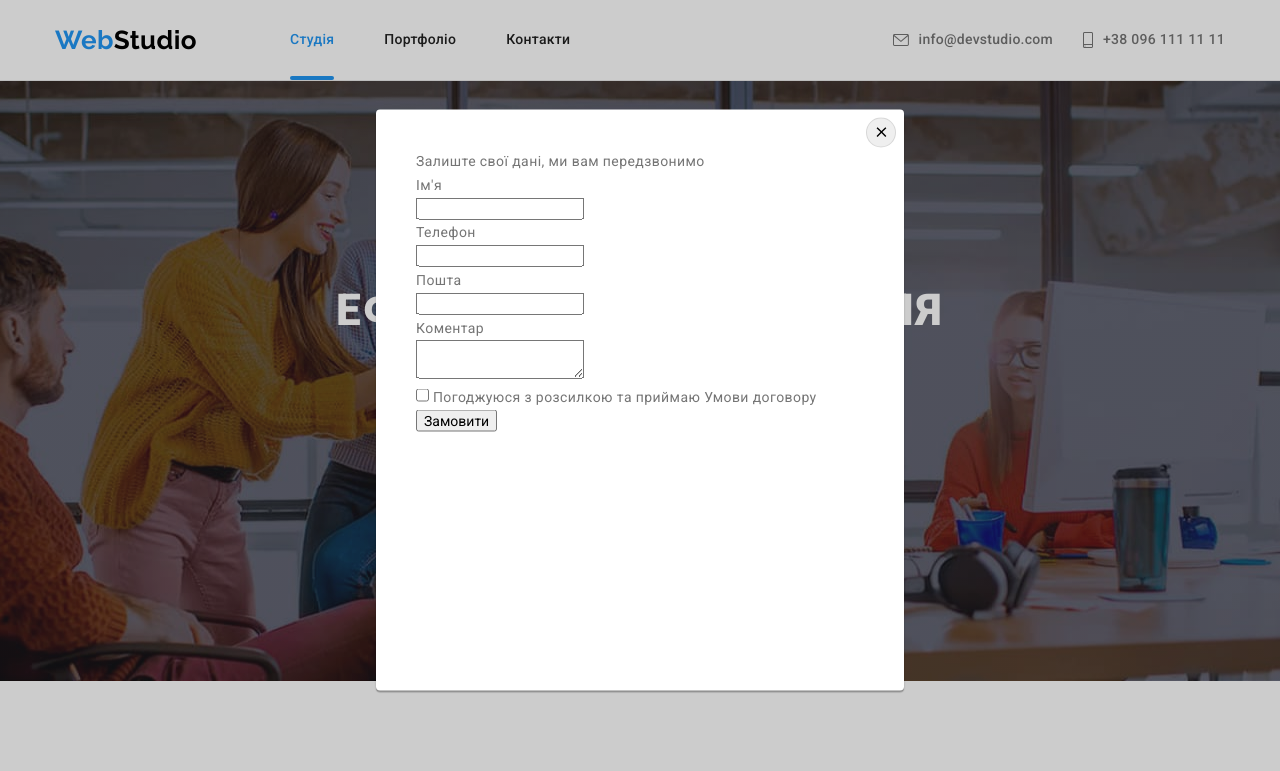
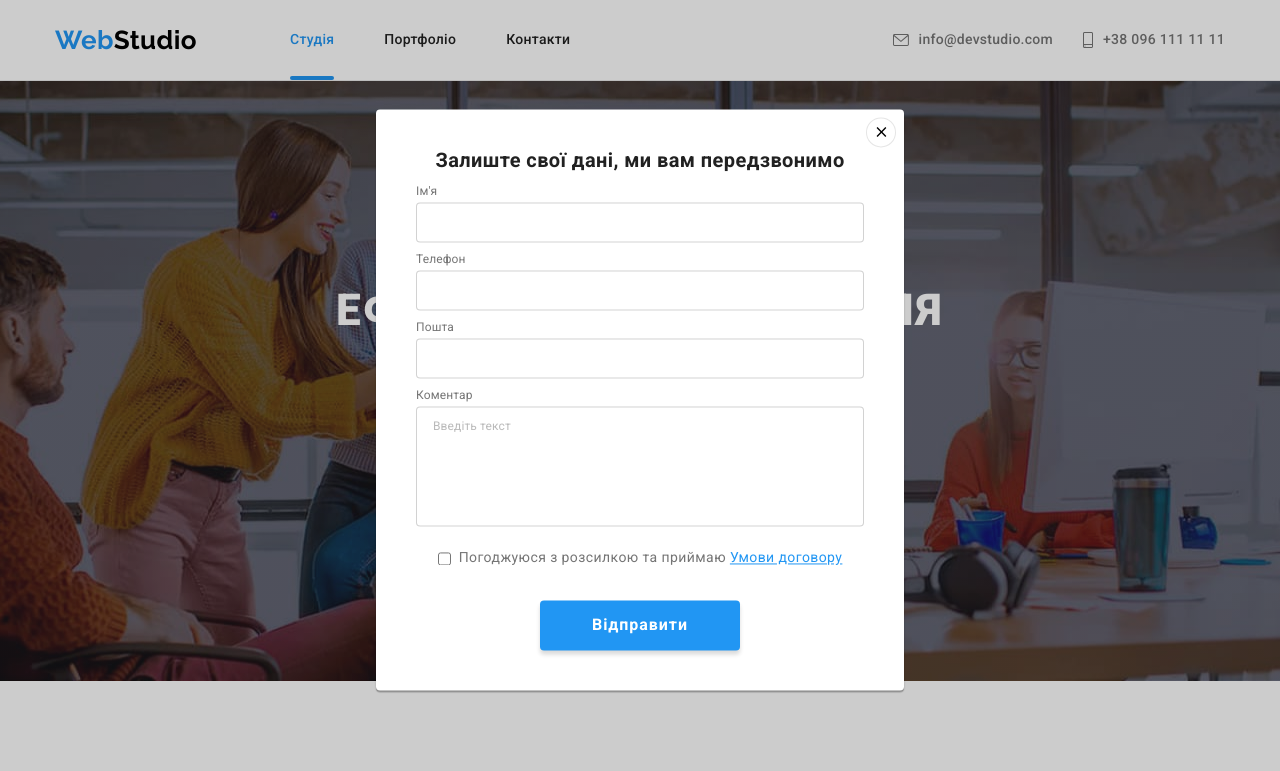
Before and after one commit to HalynaSilina/goit-markup-hw-06, a plain HTML site: page index.html in a window 1280 px wide. Both pictures are taken after a click on the button "Замовити послугу". Shown: the top 771 px of the page. Drawn offline with nearby package versions, Linux system fonts and the light colour scheme.

Commit message:
order form styles

```diff
--- a/css/styles.css
+++ b/css/styles.css
@@ -18,6 +18,8 @@
   --clients-box-border: #afb1b8;
   --button-shadow-color: rgba(0, 0, 0, 0.15);
   --follow-link-bg: rgba(255, 255, 255, 0.1);
+  --form-title-color: rgba(33, 33, 33, 1);
+  --placeholder-text-color: rgba(117, 117, 117, 0.5);
   --teamcard-box-shadow: 0px 1px 3px rgba(0, 0, 0, 0.12), 0px 1px 1px rgba(0, 0, 0, 0.14),
     0px 2px 1px rgba(0, 0, 0, 0.2);
   --filter-button-shadow: 0px 3px 1px rgba(0, 0, 0, 0.1), 0px 1px 2px rgba(0, 0, 0, 0.08),
@@ -26,6 +28,8 @@
     1px 4px 6px rgba(0, 0, 0, 0.16);
   --primary-gap-size: 30px;
   --modal-button-border: rgba(0, 0, 0, 0.1);
+  --form-input-border: rgba(33, 33, 33, 0.2);
+  --form-button-shadow: rgba(0, 0, 0, 0.15);
   --modal-window-shadow: 0px 1px 3px rgba(0, 0, 0, 0.12), 0px 1px 1px rgba(0, 0, 0, 0.14),
     0px 2px 1px rgba(0, 0, 0, 0.2);
   --backdrop-bg-color: rgba(0, 0, 0, 0.2);
@@ -34,7 +38,8 @@
 html {
   box-sizing: border-box;
 }
-*::before, ::after {
+*::before,
+::after {
   box-sizing: inherit;
 }
 body {
@@ -525,7 +530,6 @@ svg {
 
   min-width: 528px;
   min-height: 581px;
-  padding: 40px;
 
   background-color: var(--primary-white-color);
   box-shadow: var(--modal-window-shadow);
@@ -541,16 +545,117 @@ svg {
   height: 30px;
 
   color: var(--primary-black-color);
+  background-color: var(--primary-white-color);
   border: 1px solid var(--modal-button-border);
   text-align: center;
   border-radius: 50%;
   cursor: pointer;
+  transition: color 250ms var(--timing-function);
+}
+.close-button:hover,
+.close-button:focus {
+  color: var(--primary-accent-color);
 }
 .modal-close {
   width: 18px;
   height: 18px;
 
   fill: currentColor;
+}
+.order-form {
+  width: 100%;
+  padding: 40px;
+
+  text-align: center;
+}
+.form-title {
+  display: inline-block;
+  margin-bottom: 12px;
+
+  font-weight: 700;
+  font-size: 20px;
+  line-height: 1.15;
+  color: var(--form-title-color);
+}
+.form-field {
+  margin-bottom: 10px;
+  display: flex;
+  flex-direction: column;
+  text-align: left;
+}
+.form-field label {
+  margin-bottom: 4px;
+  font-size: 12px;
+  line-height: 1.17;
+  letter-spacing: 0.01em;
+}
+.form-field input {
+  padding: 11px 12px;
+
+  border: 1px solid var(--form-input-border);
+  border-radius: 4px;
+  transition: color 250ms var(--timing-function), border-color 250ms var(--timing-function);
+}
+.form-field input:hover,
+.form-field input:focus,
+.form-field input:active {
+color: var(--primary-accent-color);
+border-color: var(--primary-accent-color);
+}
+.form-field textarea {
+  height: 120px;
+  padding: 12px 16px;
+
+  border: 1px solid var(--form-input-border);
+  border-radius: 4px;
+  resize: none;
+transition: border-color 250ms var(--timing-function);
+}
+.form-field textarea:hover,
+.form-field textarea:focus,
+.form-field textarea:active {
+border-color: var(--primary-accent-color);
+}
+.form-field textarea::placeholder {
+  font-size: 12px;
+  line-height: 1.17;
+  letter-spacing: 0.01em;
+  color: var(--placeholder-text-color);
+}
+.form-button {
+  min-width: 200px;
+  padding: 10px 52px;
+
+  font-weight: 700;
+  font-size: 16px;
+  line-height: 1.87;
+  align-items: center;
+  letter-spacing: 0.06em;
+  color: var(--primary-white-color);
+  background-color: var(--primary-accent-color);
+  box-shadow: 0px 4px 4px var(--form-button-shadow);
+  border-radius: 4px;
+  border: none;
+  cursor: pointer;
+  transition: background-color 250ms var(--timing-function);
+}
+.form-button:hover,
+.form-button:focus,
+.form-button:active {
+background-color: var(--button-order-active);
+}
+.mailing {
+  display: flex;
+  margin-top: 20px;
+  margin-bottom: 30px;
+  align-items: center;
+  justify-content: center;
+}
+.mailing input {
+margin-right: 8px;
+}
+.form-policy {
+color: var(--primary-accent-color);
 }
 /* portfolio */
 .portfolio-button {
@@ -571,7 +676,8 @@ svg {
   border-radius: 4px;
   border: none;
 
-  transition: color 250ms var(--timing-function), background-color 250ms var(--timing-function), box-shadow 250ms var(--timing-function);
+  transition: color 250ms var(--timing-function), background-color 250ms var(--timing-function),
+    box-shadow 250ms var(--timing-function);
 }
 .portfolio-button:hover,
 .portfolio-button:focus,
@@ -630,7 +736,7 @@ svg {
 .project-link:focus .project-description {
   transform: translateY(0%);
   opacity: 1;
-  }
+}
 .project-content {
   padding: 20px 24px;
 
--- a/index.html
+++ b/index.html
@@ -419,24 +419,29 @@
 				<svg class="modal-close">
 					<use href="./images/icons.svg#icon-modal-close"></use>
 				</svg></button>
-			<form>
-				<label>Залиште свої дані, ми вам передзвонимо</label>
-				<br>
-				<label for="name">Ім'я</label><br>
-				<input type="text" name="name" id="name">
-				<br>
-				<label for="tel">Телефон</label><br>
-				<input type="tel" name="tel" id="tel">
-				<br>
-				<label for="mail">Пошта</label><br>
-				<input type="mail" name="mail" id="mail">
-				<br>
-				<label for="comment">Коментар</label><br>
-				<textarea name="comment" id="comment"></textarea>
-				<br>
+			<form autocomplete="on" class="order-form">
+				<b class="form-title">Залиште свої дані, ми вам передзвонимо</b>
+				<div role="group" class="form-field">
+					<label for="name">Ім'я</label>
+					<input type="text" name="name" id="name">
+				</div>
+				<div role="group" class="form-field">
+					<label for="tel">Телефон</label>
+					<input type="tel" name="tel" id="tel">
+				</div>
+				<div role="group" class="form-field">
+					<label for="mail">Пошта</label>
+					<input type="mail" name="mail" id="mail">
+				</div>
+				<div role="group" class="form-field">
+					<label for="comment">Коментар</label>
+					<textarea name="comment" id="comment" autocomplete="off" placeholder="Введіть текст"></textarea>
+				</div>
+				<div role="group" class="mailing">
 				<input type="checkbox" name="policy" id="policy">
-				<label for="policy">Погоджуюся з розсилкою та приймаю Умови договору</label><br>
-				<button type="submit">Замовити</button>
+				<label for="policy">Погоджуюся з розсилкою та приймаю <a href="" class="form-policy">Умови договору</a></label>
+				</div>
+				<button type="submit" class="form-button">Відправити</button>
 			</form>
 		</div>
 	</div>
```
